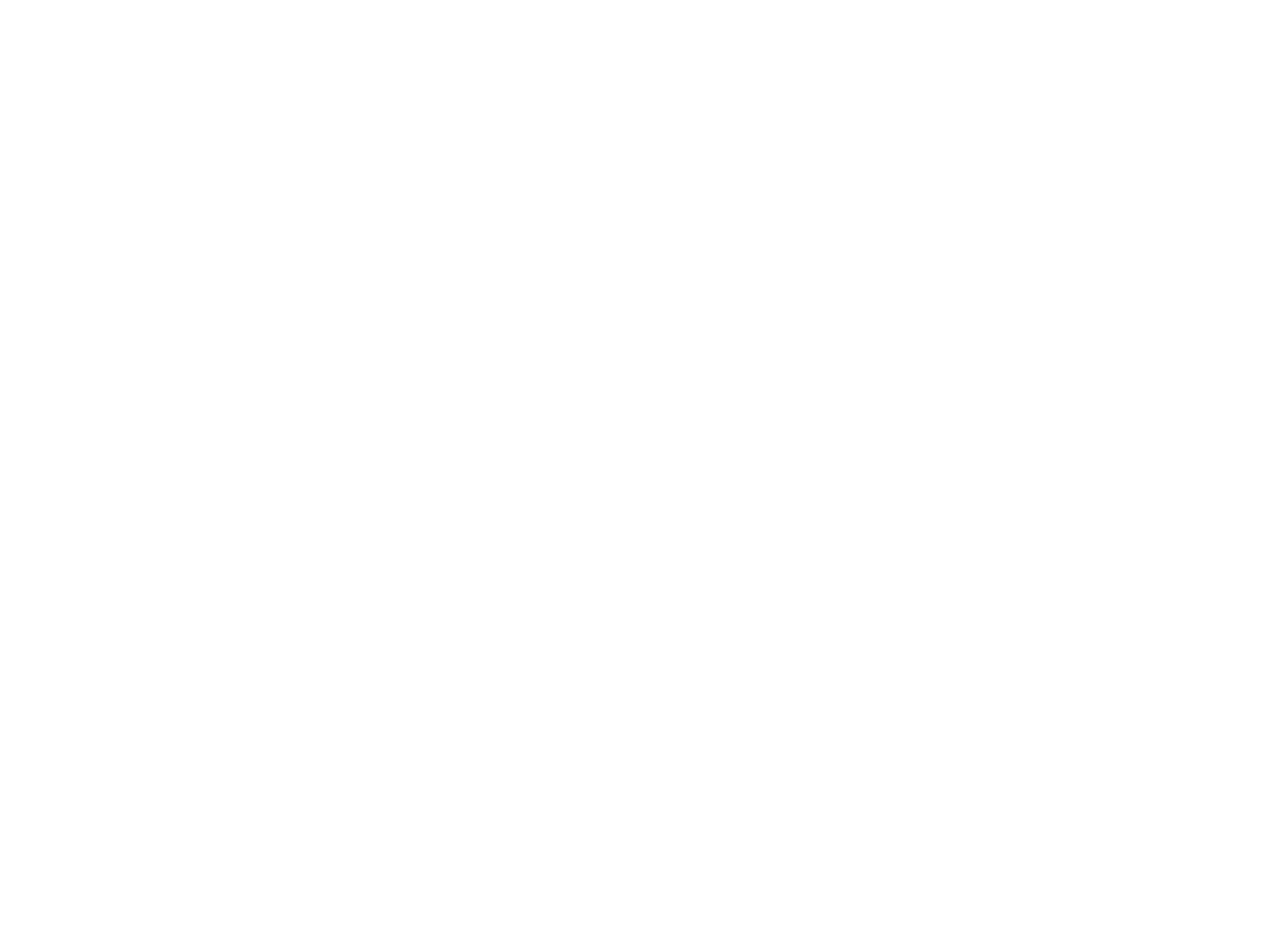
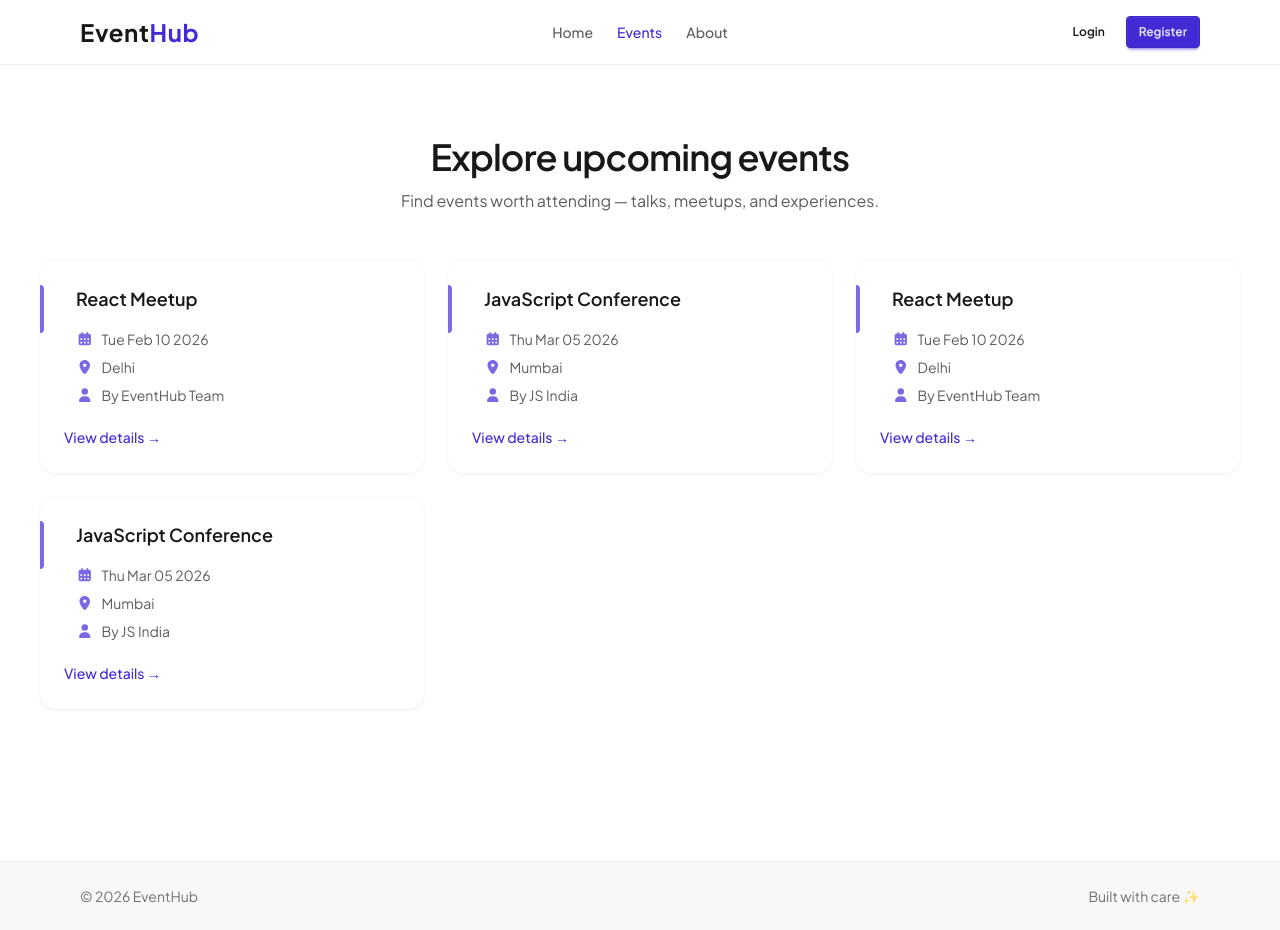
Before and after one commit to herikarajput3/Event-Management-System, a React (Vite) app in the folder client/: page /events in a window 1280 px wide. Before the commit this address had no page. Before the commit the page ends 800 px from the top, so only its background shows below. Built offline with nearby package versions, Linux system fonts and the light colour scheme.

Commit message:
feat: add Event page and EventsGrid component, implement EventCard for event details display

```diff
--- a/client/src/App.jsx
+++ b/client/src/App.jsx
@@ -7,6 +7,7 @@
 import Register from './pages/auth/Register'
 import Loader from './components/Loader'
 import Home from './pages/Home'
+import Event from './pages/Event'
 
 function App() {
   // const { loading } = useAuth();
@@ -25,7 +26,7 @@
                 {/* <Route path='/' element={<Loader fullScreen text="Preparing your experience…" />
                 } /> */}
                 <Route path="/" element={<Home />} />
-                {/* <Route path="/events" element={<EventList />} /> */}
+                <Route path="/events" element={<Event />} />
                 {/* <Route path="/events/:id" element={<EventDetails />} /> */}
               </Route>
 
--- /dev/null
+++ b/client/src/components/events/EventCard.jsx
@@ -0,0 +1,69 @@
+import { FontAwesomeIcon } from "@fortawesome/react-fontawesome";
+import {
+    faCalendarDays,
+    faLocationDot,
+    faUser,
+} from "@fortawesome/free-solid-svg-icons";
+import { Link } from "react-router-dom";
+
+export default function EventCard({ event }) {
+    const { _id, title, date, location, organizerId } = event;
+
+    return (
+        <div className="
+      relative rounded-2xl bg-base-100 p-6
+      shadow-sm hover:shadow-md
+      transition-all duration-200
+      hover:-translate-y-0.5
+      ring-1 ring-base-200">
+            <span className="absolute left-0 top-6 h-12 w-1 rounded-r bg-primary/70"></span>
+
+            {/* Info */}
+            <div className="pl-3">
+
+                <h3 className="text-lg font-semibold text-base-content">
+                    {title}
+                </h3>
+
+                <div className="mt-4 space-y-2 text-sm text-base-content/70">
+                    <div className="flex items-center gap-2">
+                        <FontAwesomeIcon
+                            icon={faCalendarDays}
+                            className="text-primary/70"
+                        />
+                        <span>{new Date(date).toDateString()}</span>
+                    </div>
+
+                    <div className="flex items-center gap-2">
+                        <FontAwesomeIcon
+                            icon={faLocationDot}
+                            className="text-primary/70"
+                        />
+                        <span>{location}</span>
+                    </div>
+
+                    <div className="flex items-center gap-2">
+                        <FontAwesomeIcon icon={faUser} className="text-primary/70"
+                        />
+                        <span>By {organizerId?.name}</span>
+                    </div>
+                </div>
+            </div>
+
+            {/* Action */}
+            <div className="mt-5">
+
+                <Link
+                    to={`/events/${_id}`}
+                    className="
+              inline-flex items-center gap-1
+              text-sm font-medium text-primary
+            "
+                >
+                    View details →
+                </Link>
+
+            </div>
+        </div>
+    );
+}
--- /dev/null
+++ b/client/src/components/events/EventsGrid.jsx
@@ -0,0 +1,11 @@
+import EventCard from "./EventCard";
+
+export default function EventsGrid({ events }) {
+    return (
+        <div className="grid gap-6 sm:grid-cols-2 lg:grid-cols-3">
+            {events.map((event) => (
+                <EventCard key={event._id} event={event} />
+            ))}
+        </div>
+    );
+}
--- /dev/null
+++ b/client/src/pages/Event.jsx
@@ -0,0 +1,53 @@
+import EventsGrid from "../components/events/EventsGrid";
+
+const mockEvents = [
+    {
+        _id: "1",
+        title: "React Meetup",
+        date: "2026-02-10T10:00:00.000Z",
+        location: "Delhi",
+        organizerId: { name: "EventHub Team" },
+    },
+    {
+        _id: "2",
+        title: "JavaScript Conference",
+        date: "2026-03-05T09:00:00.000Z",
+        location: "Mumbai",
+        organizerId: { name: "JS India" },
+    },
+    {
+        _id: "1",
+        title: "React Meetup",
+        date: "2026-02-10T10:00:00.000Z",
+        location: "Delhi",
+        organizerId: { name: "EventHub Team" },
+    },
+    {
+        _id: "2",
+        title: "JavaScript Conference",
+        date: "2026-03-05T09:00:00.000Z",
+        location: "Mumbai",
+        organizerId: { name: "JS India" },
+    },
+];
+
+export default function Event() {
+    return (
+        <div className="px-4 sm:px-6 py-12">
+            <div className="text-center max-w-2xl mx-auto">
+                <h1 className="text-3xl sm:text-4xl font-semibold tracking-tight">
+                    Explore upcoming events
+                </h1>
+                <p className="mt-3 text-sm sm:text-base opacity-70">
+                    Find events worth attending — talks, meetups, and experiences.
+                </p>
+
+            </div>
+
+            <div className="mt-12">
+                <EventsGrid events={mockEvents} />
+            </div>
+
+        </div>
+    );
+}
```
